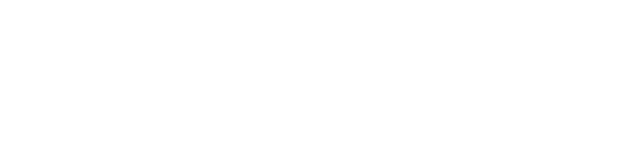
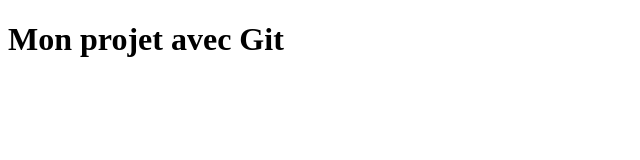
Before and after one commit to JP17futureDeveloppeur/TP1, a plain HTML site: page index.html in a window 1280 px wide. Shown: the whole page, without its empty margins (0-640 px from the left). Drawn offline with Linux system fonts and the light colour scheme.

Commit message:
ajout d'un titre

```diff
--- a/index.html
+++ b/index.html
@@ -5,5 +5,7 @@
     <meta name="viewport" content="width=device-width, initial-scale=1.0" />
     <title>Document</title>
   </head>
-  <body></body>
+  <body>
+    <h1>Mon projet avec Git</h1>
+  </body>
 </html>
```
